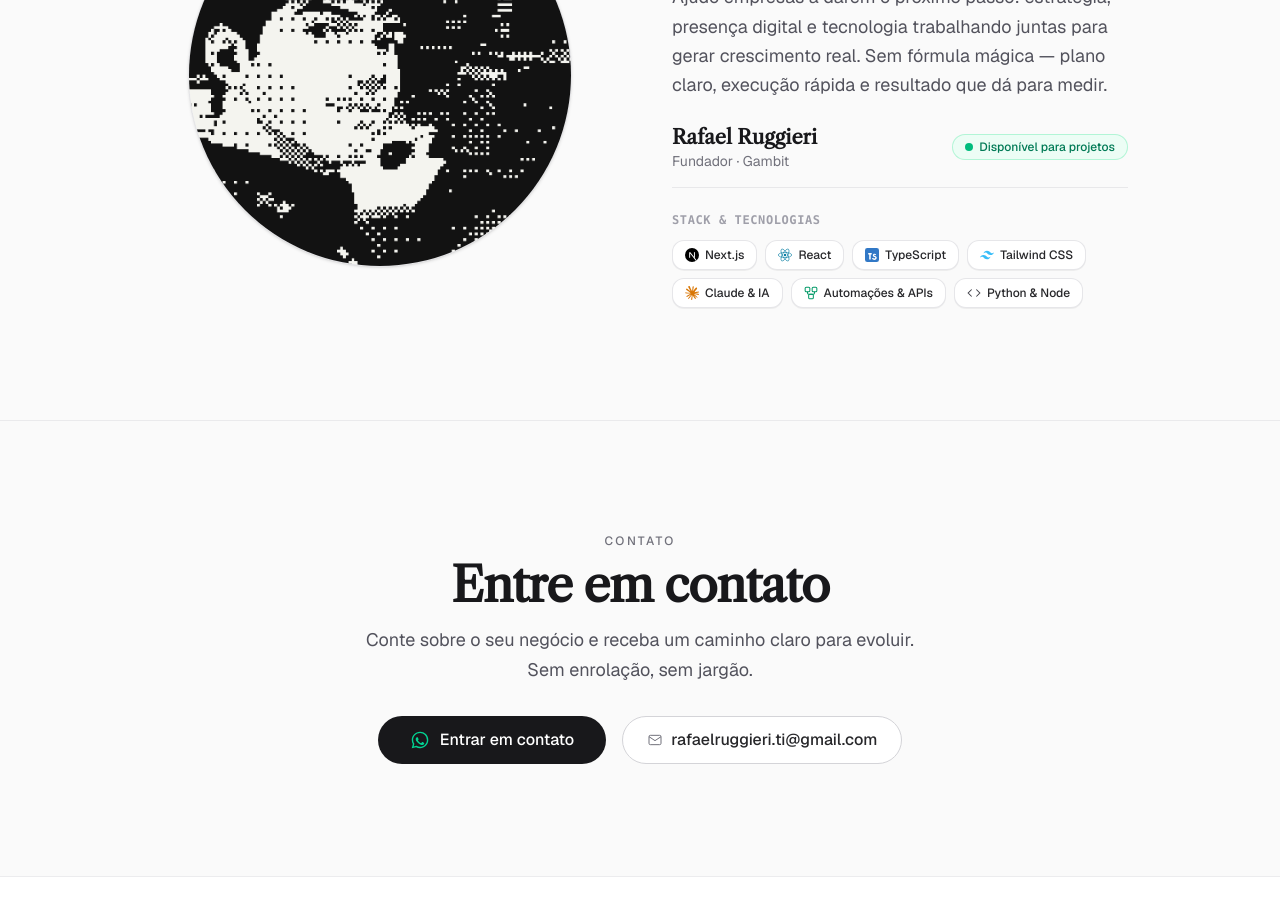
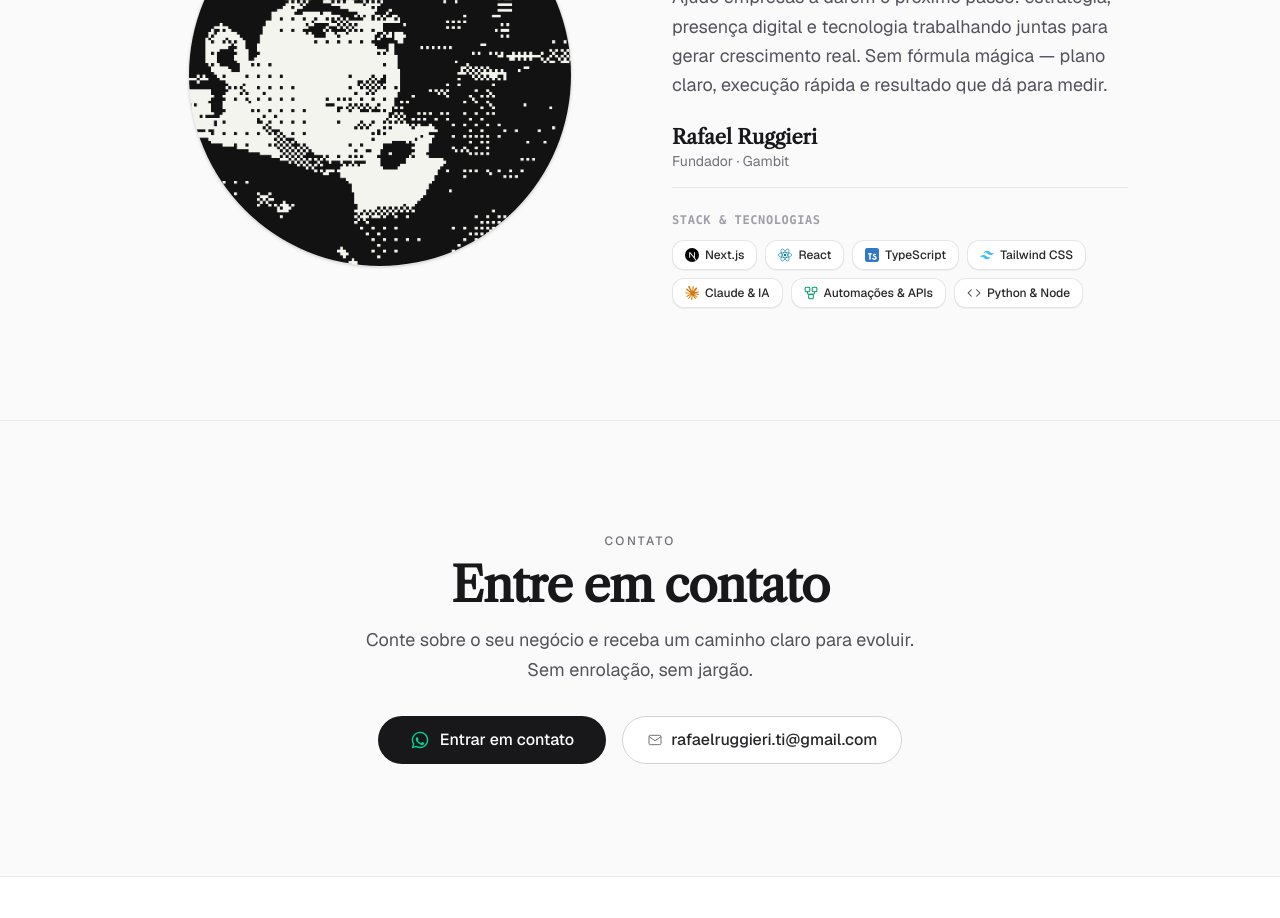
Before and after one commit to Rug-gieri/Timbag, a Next.js app: page / in a window 1280 px wide. Shown: the part 5320-6238 px from the top of the page. Built offline with nearby package versions, Linux system fonts and the light colour scheme.

Commit message:
minores front fixes

```diff
--- a/app/page.tsx
+++ b/app/page.tsx
@@ -283,10 +283,6 @@
                       sizes="72px"
                       className="object-cover"
                     />
-                    <span
-                      title="Disponível"
-                      className="absolute bottom-0 right-0 w-3.5 h-3.5 rounded-full bg-emerald-500 ring-2 ring-white"
-                    />
                   </div>
 
                   <div className="flex-1 min-w-0 pt-0.5">
@@ -311,10 +307,7 @@
                       Fundador · Gambit
                     </p>
 
-                    <div className="mt-2 inline-flex items-center gap-1.5 rounded-full bg-emerald-50 px-2.5 py-0.5 text-[11px] font-medium text-emerald-700 border border-emerald-200/80">
-                      <span className="w-1.5 h-1.5 rounded-full bg-emerald-500 animate-pulse" />
-                      <span>Disponível para projetos</span>
-                    </div>
+
                   </div>
                 </div>
 
@@ -416,10 +409,7 @@
                   </p>
                   <p className="text-sm text-zinc-500">Fundador · Gambit</p>
                 </div>
-                <div className="inline-flex items-center gap-1.5 rounded-full bg-emerald-50 px-3 py-1 text-xs font-medium text-emerald-700 border border-emerald-200/80">
-                  <span className="w-2 h-2 rounded-full bg-emerald-500 animate-pulse" />
-                  <span>Disponível para projetos</span>
-                </div>
+
               </div>
 
               {/* Stacks no Desktop */}
```
